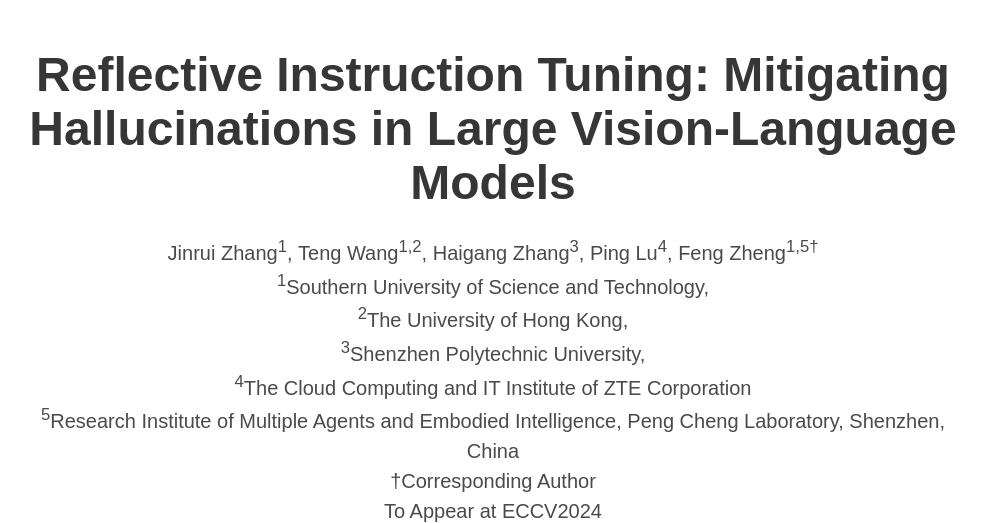
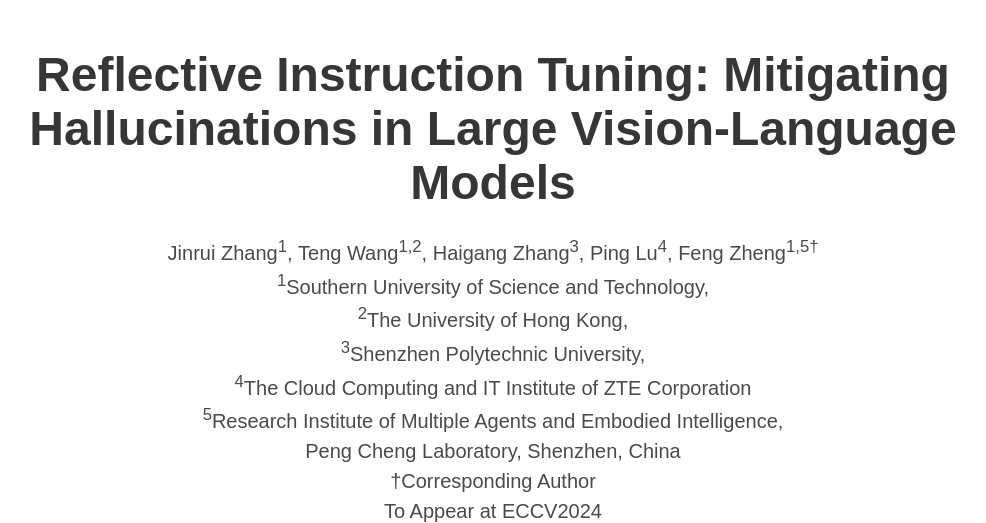
Before and after one commit to zjr2000/projects, a plain HTML site: page reverie/index.html in a window 1280 px wide. Shown: the top 523 px of the page, without its empty margins (147-1133 px from the left). Drawn offline with nearby package versions, Linux system fonts and the light colour scheme; some icons are missing; a web font is replaced by a local one.

Commit message:
Update project page

```diff
--- a/reverie/index.html
+++ b/reverie/index.html
@@ -72,7 +72,7 @@
               <br>
               <span class="author-block"><sup>4</sup>The Cloud Computing and IT Institute of ZTE Corporation</span>
               <br>
-              <span class="author-block"><sup>5</sup>Research Institute of Multiple Agents and Embodied Intelligence, Peng Cheng Laboratory, Shenzhen, China</span>
+              <span class="author-block"><sup>5</sup>Research Institute of Multiple Agents and Embodied Intelligence, <br>Peng Cheng Laboratory, Shenzhen, China</span>
             </div>
 
             <div class="is-size-5 publication-authors">
```
